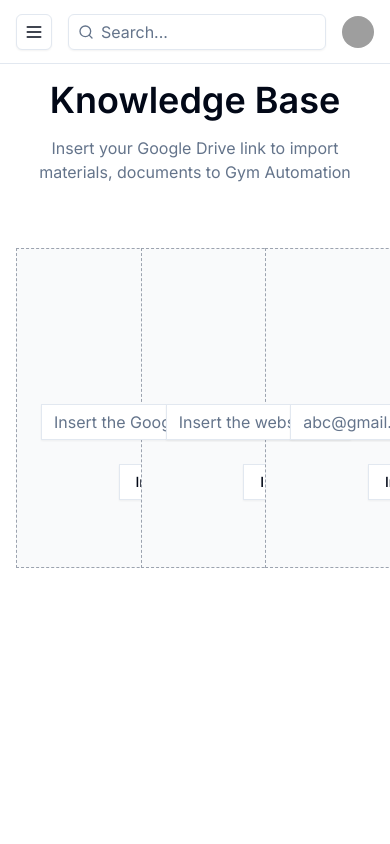
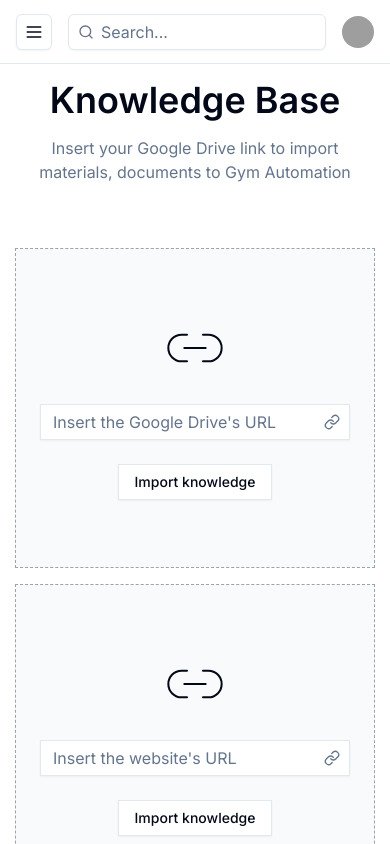
Before and after one commit to hoainamcse/newco-gym, a Next.js app: page /knowledge in a window 390 px wide. Built offline with nearby package versions, Linux system fonts and the light colour scheme; no server answers; grey boxes are pictures that could not be loaded.

Commit message:
Update responsive UI

```diff
--- a/src/app/(main)/knowledge/page.tsx
+++ b/src/app/(main)/knowledge/page.tsx
@@ -11,8 +11,8 @@ function Knowledge() {
           Insert your Google Drive link to import materials, documents to Gym Automation
         </p>
       </div>
-      <div className="mx-auto grid w-full max-w-6xl grid-cols-3 gap-4 mt-16">
-        <div className="w-[360px] h-[320px] border border-dashed bg-gray-50 border-gray-400 flex flex-col justify-center items-center gap-6 px-6">
+      <div className="mx-auto grid w-full max-w-6xl grid-cols-1 md:grid-cols-2 lg:grid-cols-3 gap-4 mt-16">
+        <div className="w-[360px] h-[320px] border border-dashed bg-gray-50 border-gray-400 flex flex-col justify-center items-center gap-6 px-6 place-self-center">
           <Link2 className="w-16 h-16" strokeWidth="0.75" />
           <div className="relative w-full">
             <Input
@@ -25,7 +25,7 @@ function Knowledge() {
             Import knowledge
           </Button>
         </div>
-        <div className="w-[360px] h-[320px] border border-dashed bg-gray-50 border-gray-400 flex flex-col justify-center items-center gap-6 px-6">
+        <div className="w-[360px] h-[320px] border border-dashed bg-gray-50 border-gray-400 flex flex-col justify-center items-center gap-6 px-6 place-self-center">
           <Link2 className="w-16 h-16" strokeWidth="0.75" />
           <div className="relative w-full">
             <Input placeholder="Insert the website's URL" className="bg-white pr-8 rounded-none" />
@@ -35,7 +35,7 @@ function Knowledge() {
             Import knowledge
           </Button>
         </div>
-        <div className="w-[360px] h-[320px] border border-dashed bg-gray-50 border-gray-400 flex flex-col justify-center items-center gap-6 px-6">
+        <div className="w-[360px] h-[320px] border border-dashed bg-gray-50 border-gray-400 flex flex-col justify-center items-center gap-6 px-6 place-self-center">
           <Mail className="w-16 h-16" strokeWidth="0.75" />
           <div className="relative w-full">
             <Input placeholder="abc@gmail.com" className="bg-white pr-8 rounded-none" />
--- a/src/app/(main)/settings/page.tsx
+++ b/src/app/(main)/settings/page.tsx
@@ -13,7 +13,7 @@ function Settings() {
         <h1 className="text-4xl font-semibold">Settings</h1>
         <p className="text-muted-foreground">Authorize your accounts for content posting</p>
       </div>
-      <div className="mx-auto grid w-full max-w-6xl grid-cols-2 gap-4 mt-16">
+      <div className="mx-auto grid w-full max-w-6xl grid-cols-1 md:grid-cols-2 gap-4 mt-16">
         <div className="w-fit place-self-center">
           <div className="h-[360px] border border-dashed bg-gray-50 border-gray-400 flex flex-col justify-center items-center gap-6 px-6">
             <Image
```
